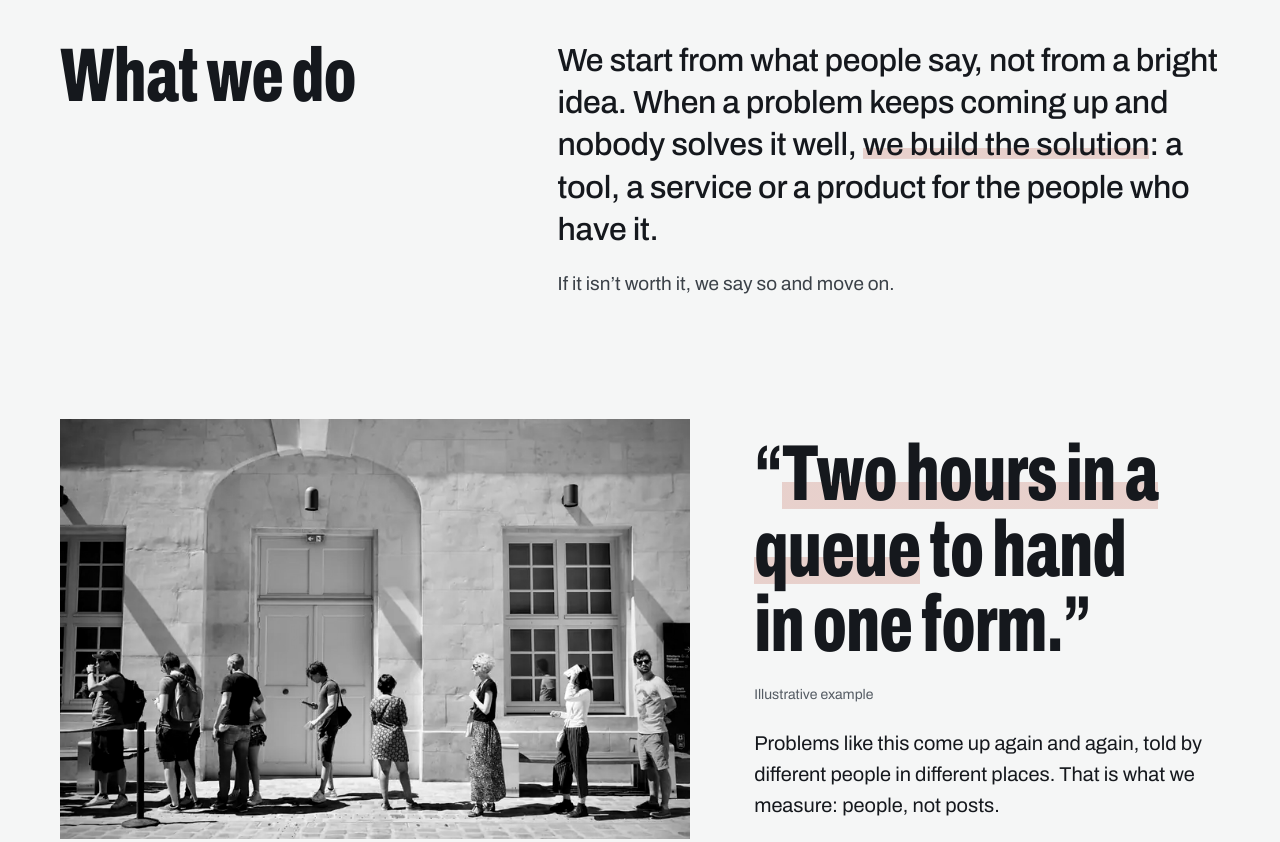
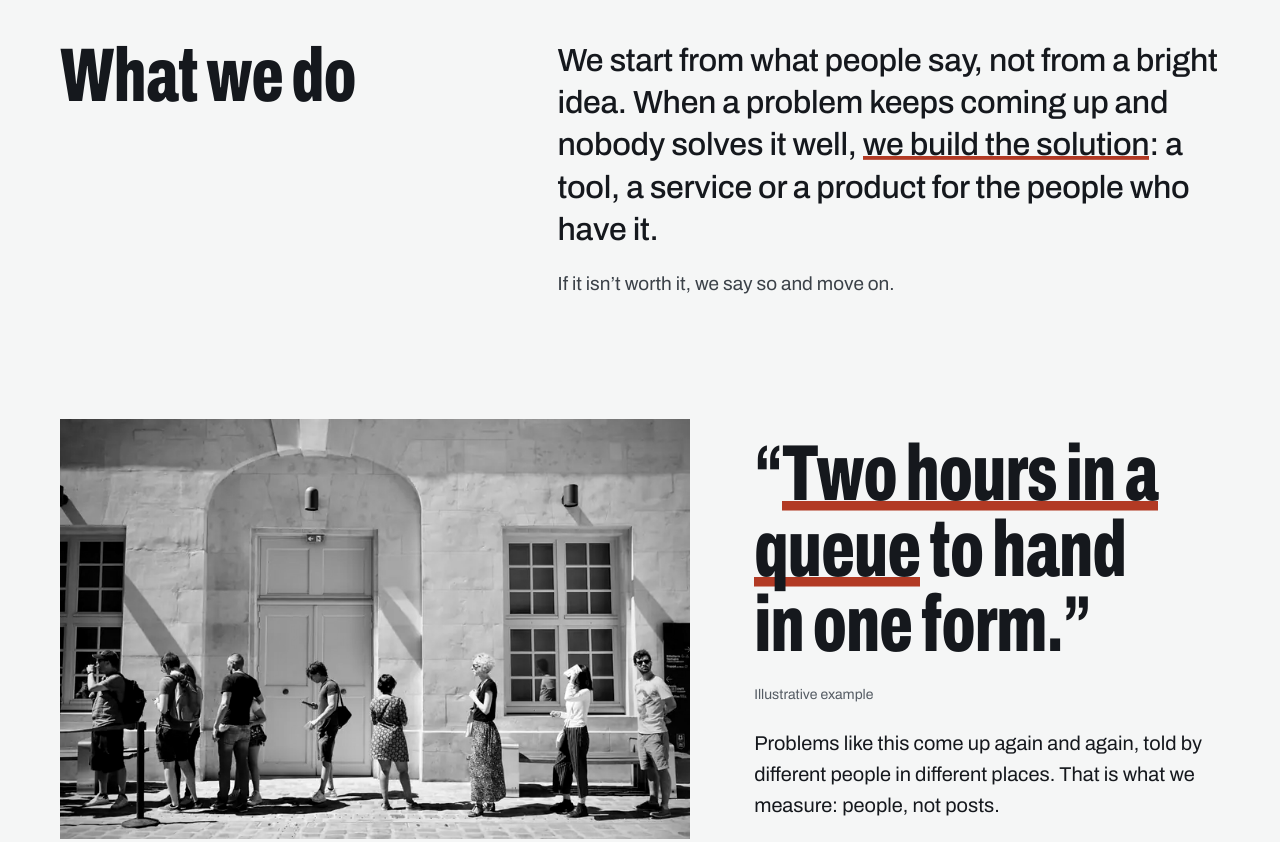
Before and after one commit to osfactory-hq/web, a plain HTML site: page index.html in a window 1280 px wide. Shown: the part 1300-2142 px from the top of the page. Drawn offline with Linux system fonts and the light colour scheme.

Commit message:
Volver al subrayado rojo sólido
Co-Authored-By: Claude Opus 5.5 <noreply@anthropic.com>

```diff
--- a/index.html
+++ b/index.html
@@ -153,9 +153,9 @@ picture{display:contents}
 .spread.rev .frame{order:2}
 .spread-text{display:flex;flex-direction:column;gap:22px}
 .quote{font-size:clamp(44px, 6.2vw, 88px);line-height:.95;text-wrap:balance}
-.hl{background-image:linear-gradient(var(--hl),var(--hl));background-repeat:no-repeat;background-position:0 86%;background-size:100% .34em;-webkit-box-decoration-break:clone;box-decoration-break:clone}
-.js .hl{background-size:0% .34em;transition:background-size .9s cubic-bezier(.6,0,.2,1) .2s}
-.js .spread.in .hl,.js .spread:hover .hl,.js .what.in .hl{background-size:100% .34em}
+.hl{background-image:linear-gradient(var(--brick),var(--brick));background-repeat:no-repeat;background-position:0 92%;background-size:100% .12em;-webkit-box-decoration-break:clone;box-decoration-break:clone}
+.js .hl{background-size:0% .12em;transition:background-size .9s cubic-bezier(.6,0,.2,1) .2s}
+.js .spread.in .hl,.js .spread:hover .hl,.js .what.in .hl{background-size:100% .12em}
 .ex{font-size:14px;color:var(--muted)}
 .spread-text p.body{font-size:20px;max-width:28em}
 
@@ -306,7 +306,7 @@ picture{display:contents}
   *,*::before,*::after{animation-duration:.01ms !important;animation-delay:0s !important;animation-iteration-count:1 !important;transition-duration:.01ms !important}
   .sweep{display:none}
   .js .reveal.pre img{clip-path:none}
-  .js .hl{background-size:100% .34em}
+  .js .hl{background-size:100% .12em}
 }
 @media print{
   .top,.sweep,.ring,.copy-row,.skip{display:none}
```
